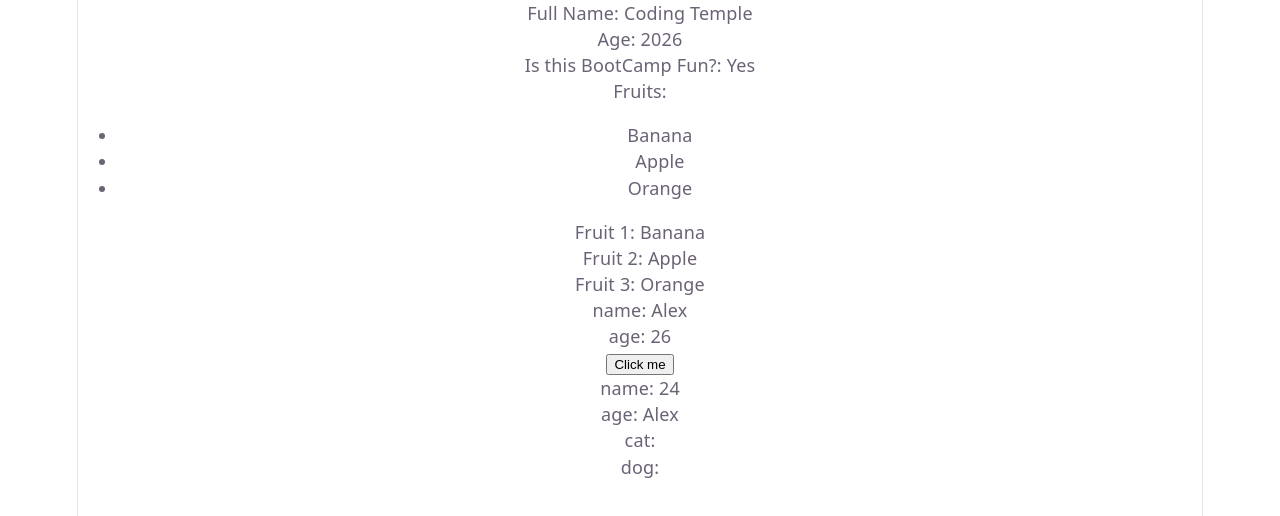
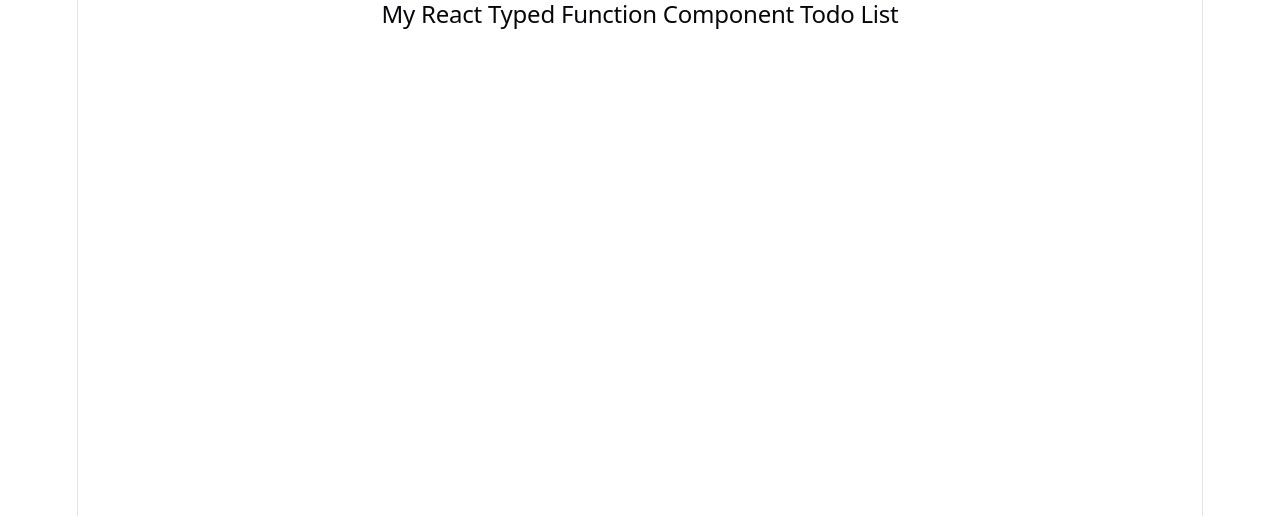
Before and after one commit to coding-cryptid/todo-list-typescript, a React (Vite) app: page / in a window 1280 px wide. Shown: the top 516 px of the page. Built offline with nearby package versions, Linux system fonts and the light colour scheme.

Commit message:
imported and linked it into app

```diff
--- a/src/App.tsx
+++ b/src/App.tsx
@@ -1,62 +1,12 @@
 import './App.css'
+import TodoList from './components/TodoList';
 
 function App() {
-  const fullName: string = "Coding Temple"
-  const year: number = 2026
-  const isThisBootCampFun: boolean = true;
-  const fruits: string[] = ['Banana','Apple','Orange']
-
-  type Person = {
-    name: string;
-    age: number;
-  };
-
-  const person1: Person = {
-    name: "Alex",
-    age: 26,
-  };
-
-  const shapeShifter: any = {
-    name: 24,
-    age: 'Alex'
-  }
-
-  const printToConsole = (value: string): void => {
-    console.log(value);
-  }
-
-  const cat: null = null;
-  const dog: undefined = undefined;
-  console.log('cat ',cat);
-  console.log('dog',dog);
-
   return (
     <div>
-      <p>Full Name: {fullName}</p>
-      <p>Age: {year}</p>
-      <p>Is this BootCamp Fun?: {isThisBootCampFun ? 'Yes' : 'No'}</p>
-
-      <p>Fruits:</p>
-      <ul>
-        {fruits.map((fruit, index) => (
-          <li key={index}>{fruit}</li>
-        ))}
-      </ul>
-
-      <p>Fruit 1: {fruits[0]}</p>
-      <p>Fruit 2: {fruits[1]}</p>
-      <p>Fruit 3: {fruits[2]}</p>
-
-      <p>name: {person1.name}</p>
-      <p>age: {person1.age}</p>
-
-      <button onClick={() => printToConsole('Hello, TypeScript!')}>Click me</button>
-      <p>name: {shapeShifter.name}</p>
-      <p>age: {shapeShifter.age}</p>
-      <p>cat: {cat}</p>
-      <p>dog: {dog}</p>
+      <TodoList />
     </div>
-  )
+  );
 }
 
-export default App
+export default App;
```
